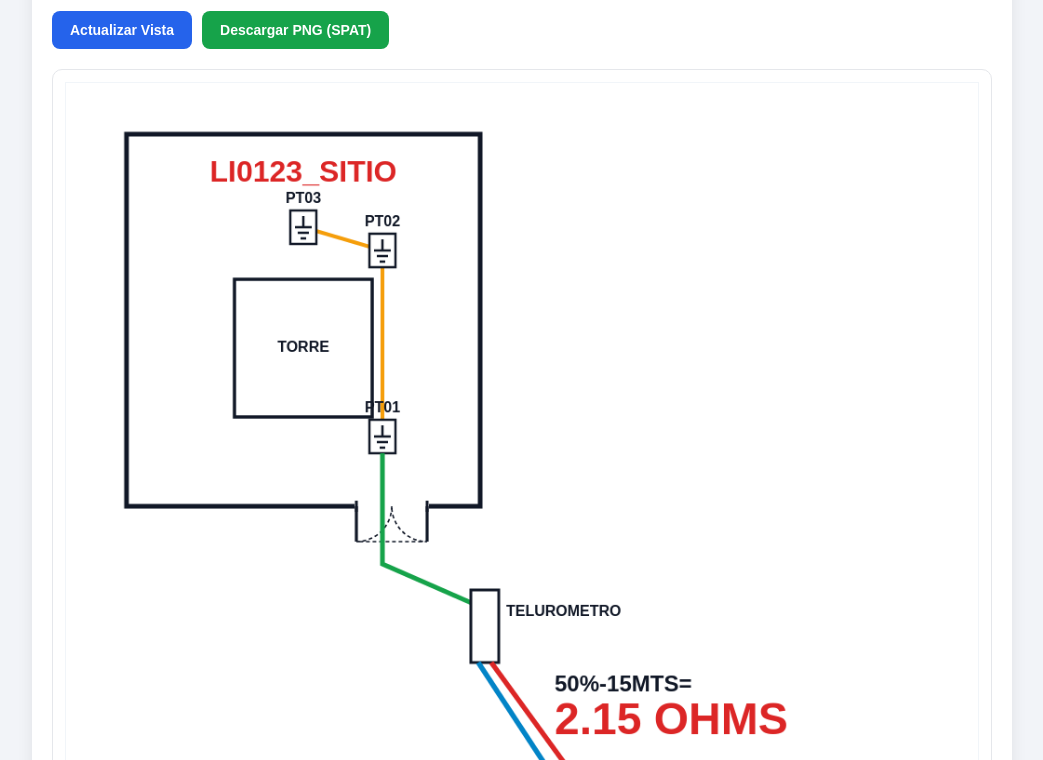
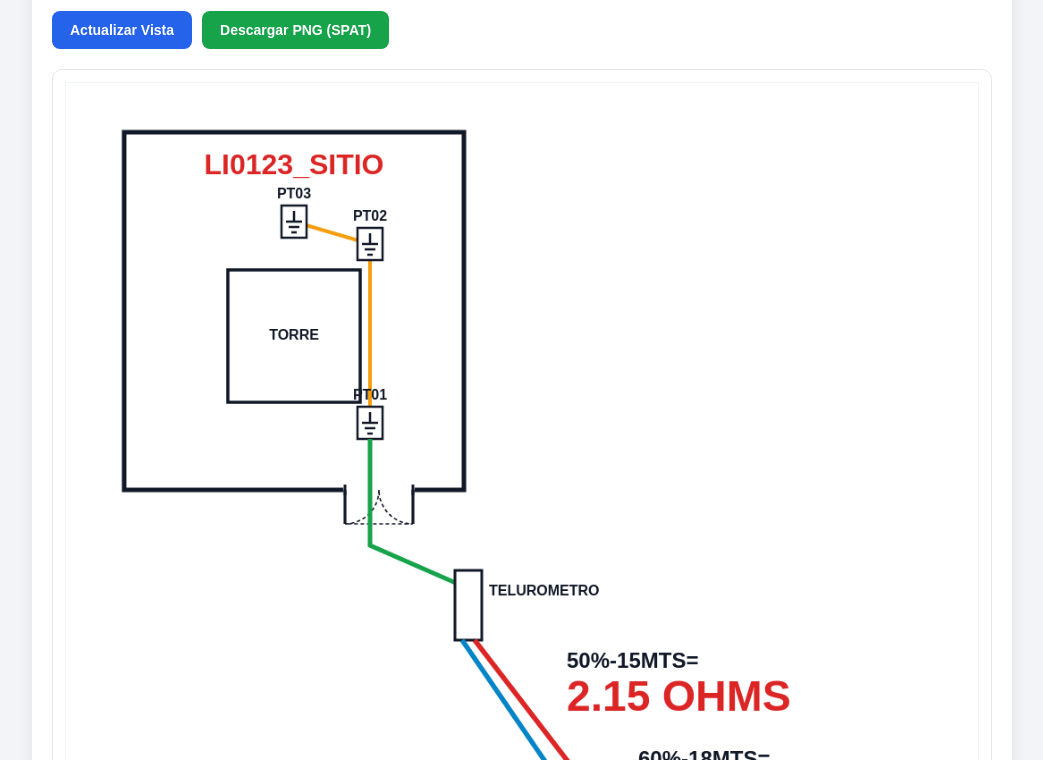
Before and after one commit to anthonyalvaroc-svg/DIAGRAMASMP2026, a plain HTML site: page index.html in a window 1280 px wide. Shown: the part 400-1160 px from the top of the page, without its empty margins (118-1161 px from the left). Drawn offline with Linux system fonts and the light colour scheme.

Commit message:
Add files via upload

```diff
--- a/app.js
+++ b/app.js
@@ -1,7 +1,4 @@
 const FONT_SIZE_RELLENO = 16;
-const FONT_SIZE_SITIO = 32;
-const FONT_SIZE_OHM_PCT = 24;   // Mitad de tamaño respecto a los valores OHMS (48px)
-const FONT_SIZE_OHM_VAL = 48;   // 3x tamaño original para los valores en OHMS
 
 function setFuenteRelleno(ctx, color = "#111827", align = "center", baseline = "middle", size = FONT_SIZE_RELLENO) {
   ctx.fillStyle = color;
@@ -176,7 +173,7 @@ function dibujarPuertaDobleHorizontal(ctx, x, y, anchoTotal, dirY = 1) {
 }
 
 /* =========================================================
-   PESTAÑA 1: DIAGRAMA SPAT (F12M)
+   PESTAÑA 1: DIAGRAMA SPAT (F12M) - INTACTO
    ========================================================= */
 function dibujarSpat() {
   const canvas = document.getElementById("canvasSpat");
@@ -205,11 +202,11 @@ function dibujarSpat() {
 
   const centerX = boxX + boxW / 2;
   ctx.save();
-  setFuenteRelleno(ctx, "#dc2626", "center", "middle", FONT_SIZE_SITIO);
-  ctx.fillText(sitio, centerX, boxY + 42);
+  setFuenteRelleno(ctx, "#dc2626", "center", "middle", 32);
+  ctx.fillText(sitio, centerX, boxY + 38);
   ctx.restore();
 
-  dibujarSimboloTorre(ctx, tipoTorre, centerX, boxY + boxH / 2 + 30, 1);
+  dibujarSimboloTorre(ctx, tipoTorre, centerX, boxY + boxH / 2 + 28, 1);
 
   const posicionesPozos = [
     { x: boxX + 275, y: boxY + 325 },
@@ -266,12 +263,12 @@ function dibujarSpat() {
   ctx.fillRect(telX, telY, telW, telH);
   ctx.strokeRect(telX, telY, telW, telH);
 
-  setFuenteRelleno(ctx, "#111827", "left", "middle");
+  setFuenteRelleno(ctx, "#111827", "left", "middle", 16);
   ctx.fillText("TELUROMETRO", telX + 38, telY + 24);
   ctx.restore();
 
   const endBlueX = 595;
-  const endBlueY = 855;
+  const endBlueY = 845;
   ctx.save();
   ctx.strokeStyle = "#0284c7";
   ctx.lineWidth = 5.5;
@@ -281,7 +278,7 @@ function dibujarSpat() {
   ctx.stroke();
 
   const endRedX = 720;
-  const endRedY = 985;
+  const endRedY = 965;
   ctx.strokeStyle = "#dc2626";
   ctx.lineWidth = 5.5;
   ctx.beginPath();
@@ -290,25 +287,24 @@ function dibujarSpat() {
   ctx.stroke();
   ctx.restore();
 
-  // Lecturas ordenadas: letra negra a la mitad (24px), más abajo y más apegadas a la línea roja
   const lecturas = [
-    { pct: "50%-15MTS=", ohm: `${v50} OHMS`, x: 525, y: 635 },
-    { pct: "60%-18MTS=", ohm: `${v60} OHMS`, x: 585, y: 745 },
-    { pct: "70%-21MTS=", ohm: `${v70} OHMS`, x: 645, y: 855 }
+    { pct: "50%-15MTS=", ohm: `${v50} OHMS`, x: 560, y: 635 },
+    { pct: "60%-18MTS=", ohm: `${v60} OHMS`, x: 640, y: 745 },
+    { pct: "70%-21MTS=", ohm: `${v70} OHMS`, x: 720, y: 855 }
   ];
 
   lecturas.forEach((item) => {
     ctx.save();
-    setFuenteRelleno(ctx, "#111827", "left", "top", FONT_SIZE_OHM_PCT);
+    setFuenteRelleno(ctx, "#111827", "left", "top", 24);
     ctx.fillText(item.pct, item.x, item.y);
 
-    setFuenteRelleno(ctx, "#dc2626", "left", "top", FONT_SIZE_OHM_VAL);
-    ctx.fillText(item.ohm, item.x, item.y + 28);
+    setFuenteRelleno(ctx, "#dc2626", "left", "top", 48);
+    ctx.fillText(item.ohm, item.x, item.y + 30);
     ctx.restore();
   });
 
   ctx.save();
-  setFuenteRelleno(ctx, "#111827", "center", "top");
+  setFuenteRelleno(ctx, "#111827", "center", "top", 18);
   ctx.fillText("30 MTS", endRedX, endRedY + 12);
   ctx.restore();
 
@@ -316,18 +312,12 @@ function dibujarSpat() {
 }
 
 /* =========================================================
-   PESTAÑA 2: ESQUEMA 1 - PERÍMETRO Y COORDENADAS INCLINADAS
+   PESTAÑA 2: ESQUEMA 1 - PERÍMETRO Y COORDENADAS INCLINADAS - INTACTO
    ========================================================= */
-function dibujarCoordInclinada(ctx, x, y, titulo, coordTexto, angleRad, w = 220, h = 64) {
+function dibujarCoordInclinada(ctx, x, y, titulo, coordTexto, angleRad) {
   ctx.save();
   ctx.translate(x, y);
   ctx.rotate(angleRad);
-
-  ctx.fillStyle = "rgba(255, 255, 255, 0.96)";
-  ctx.strokeStyle = "#cbd5e1";
-  ctx.lineWidth = 1.5;
-  ctx.fillRect(-w / 2, -h / 2, w, h);
-  ctx.strokeRect(-w / 2, -h / 2, w, h);
 
   setFuenteRelleno(ctx, "#111827", "center", "middle");
   ctx.fillText(titulo, 0, -13);
@@ -446,111 +436,134 @@ function dibujarPerimetro() {
 
   const sizeMult = Math.max(0.55, Math.min(0.85, Math.min(rectW, rectH) / 480));
   ctx.save();
-  setFuenteRelleno(ctx, "#dc2626", "center", "middle", FONT_SIZE_SITIO);
-  ctx.fillText(sitio, centerRectX, centerRectY - 94 * sizeMult);
+  setFuenteRelleno(ctx, "#dc2626", "center", "middle", 32);
+  ctx.fillText(sitio, centerRectX, centerRectY - 96 * sizeMult);
   ctx.restore();
 
-  dibujarSimboloTorre(ctx, tipoTorre, centerRectX, centerRectY + 18 * sizeMult, sizeMult);
+  dibujarSimboloTorre(ctx, tipoTorre, centerRectX, centerRectY + 20 * sizeMult, sizeMult);
 
   const diagOffsetX = Math.min(125, rectW * 0.24);
   const diagOffsetY = Math.min(78, rectH * 0.22);
-  const boxW = Math.min(235, Math.max(165, rectW * 0.42));
-  const boxH = 62;
 
-  dibujarCoordInclinada(ctx, rectX + diagOffsetX, rectY + diagOffsetY, "COORDENADA A:", coordA, -Math.PI / 4, boxW, boxH);
-  dibujarCoordInclinada(ctx, rectX + rectW - diagOffsetX, rectY + diagOffsetY, "COORDENADA B:", coordB, Math.PI / 4, boxW, boxH);
-  dibujarCoordInclinada(ctx, rectX + rectW - diagOffsetX, rectY + rectH - diagOffsetY, "COORDENADA C:", coordC, -Math.PI / 4, boxW, boxH);
-  dibujarCoordInclinada(ctx, rectX + diagOffsetX, rectY + rectH - diagOffsetY, "COORDENADA D:", coordD, Math.PI / 4, boxW, boxH);
+  dibujarCoordInclinada(ctx, rectX + diagOffsetX, rectY + diagOffsetY, "COORDENADA A:", coordA, -Math.PI / 4);
+  dibujarCoordInclinada(ctx, rectX + rectW - diagOffsetX, rectY + diagOffsetY, "COORDENADA B:", coordB, Math.PI / 4);
+  dibujarCoordInclinada(ctx, rectX + rectW - diagOffsetX, rectY + rectH - diagOffsetY, "COORDENADA C:", coordC, -Math.PI / 4);
+  dibujarCoordInclinada(ctx, rectX + diagOffsetX, rectY + rectH - diagOffsetY, "COORDENADA D:", coordD, Math.PI / 4);
 }
 
 /* =========================================================
-   PESTAÑA 3: ESQUEMA 2 - ELEVACIÓN DE TORRE (8 MODELOS)
+   PESTAÑA 3: ESQUEMA 2 - ELEVACIÓN DE TORRE
    ========================================================= */
 const MODELOS_TORRE = {
   arbol: {
     nombre: "Torre público tipo árbol",
     src: "img/1_torre_arbol.png",
-    sitioPos: { xRatio: 0.74, yRatio: 0.13, align: "center" },
+    sitioPos: { xRatio: 0.72, yRatio: 0.13, align: "center" },
     cotas: (v) => [
-      { texto: `${v.alturaTotal} m`, xRatio: 0.052, yRatio: 0.485, size: 22 },
-      { texto: `${v.alturaBase} m`,  xRatio: 0.892, yRatio: 0.928, size: 22 }
+      // Debajo de "BASE =" en "ALTURA TORRE + BASE =" (izq)
+      { texto: `${v.alturaTotal} m`, xRatio: 0.105, yRatio: 0.505, size: 17 },
+      // Debajo de "BASE =" en "ALTURA BASE =" (der inferior)
+      { texto: `${v.alturaBase} m`,  xRatio: 0.790, yRatio: 0.960, size: 17 }
     ]
   },
   monopolo: {
     nombre: "Torre monopolo",
     src: "img/2_torre_monopolo.png",
-    sitioPos: { xRatio: 0.14, yRatio: 0.15, align: "center" },
+    sitioPos: { xRatio: 0.24, yRatio: 0.15, align: "center" },
     cotas: (v) => [
-      { texto: `${v.alturaTotal} m`, xRatio: 0.062, yRatio: 0.488, size: 23 },
-      { texto: `${v.alturaBase} m`,  xRatio: 0.785, yRatio: 0.956, size: 21 },
-      { texto: `${v.rol1Sup} m`,     xRatio: 0.742, yRatio: 0.066, size: 15 },
-      { texto: `${v.rol1Inf} m`,     xRatio: 0.742, yRatio: 0.128, size: 15 },
-      { texto: `${v.rol2Sup} m`,     xRatio: 0.736, yRatio: 0.189, size: 15 },
-      { texto: `${v.rol2Inf} m`,     xRatio: 0.745, yRatio: 0.251, size: 15 },
-      { texto: `${v.rol3Sup} m`,     xRatio: 0.778, yRatio: 0.312, size: 15 },
-      { texto: `${v.rol3Inf} m`,     xRatio: 0.758, yRatio: 0.371, size: 15 }
+      // Debajo de "BASE =" en "ALTURA TORRE + BASE =" (izq)
+      { texto: `${v.alturaTotal} m`, xRatio: 0.085, yRatio: 0.455, size: 16 },
+      // Debajo de "BASE =" en "ALTURA BASE =" (der inferior)
+      { texto: `${v.alturaBase} m`,  xRatio: 0.705, yRatio: 0.945, size: 16 },
+      // Pegados justo al costado derecho de cada "=" de las roldanas
+      { texto: `${v.rol1Sup} m`,     xRatio: 0.870, yRatio: 0.130, size: 13 },
+      { texto: `${v.rol1Inf} m`,     xRatio: 0.862, yRatio: 0.168, size: 13 },
+      { texto: `${v.rol2Sup} m`,     xRatio: 0.870, yRatio: 0.250, size: 13 },
+      { texto: `${v.rol2Inf} m`,     xRatio: 0.862, yRatio: 0.288, size: 13 },
+      { texto: `${v.rol3Sup} m`,     xRatio: 0.870, yRatio: 0.368, size: 13 },
+      { texto: `${v.rol3Inf} m`,     xRatio: 0.862, yRatio: 0.405, size: 13 }
     ]
   },
   autosoportada_normal: {
     nombre: "Torre autosoportada (roldana normal)",
     src: "img/3_torre_autosoportada_normal.png",
-    sitioPos: { xRatio: 0.15, yRatio: 0.13, align: "center" },
+    sitioPos: { xRatio: 0.22, yRatio: 0.15, align: "center" },
     cotas: (v) => [
-      { texto: `${v.roldanaSup} m`,  xRatio: 0.042, yRatio: 0.618, size: 22 },
-      { texto: `${v.roldanaInf} m`,  xRatio: 0.654, yRatio: 0.658, size: 18 },
-      { texto: `${v.alturaTotal} m`, xRatio: 0.808, yRatio: 0.545, size: 22 },
-      { texto: `${v.alturaBase} m`,  xRatio: 0.422, yRatio: 0.962, size: 20 }
+      // Debajo de "SUPERIOR =" en "ALTURA ROLDANA SUPERIOR =" (izq)
+      { texto: `${v.roldanaSup} m`,  xRatio: 0.105, yRatio: 0.565, size: 16 },
+      // Debajo de "INFERIOR =" en "ALTURA ROLDANA INFERIOR =" (der centro)
+      { texto: `${v.roldanaInf} m`,  xRatio: 0.715, yRatio: 0.630, size: 16 },
+      // Debajo de "BASE =" en "ALTURA TORRE + BASE =" (der extremo)
+      { texto: `${v.alturaTotal} m`, xRatio: 0.860, yRatio: 0.505, size: 16 },
+      // Pegado al costado derecho de "ALTURA BASE =" (centro abajo)
+      { texto: `${v.alturaBase} m`,  xRatio: 0.558, yRatio: 0.946, size: 16 }
     ]
   },
   arriostrada_escalera_gato: {
     nombre: "Torre arriostrada con escalera gato",
     src: "img/4_torre_arriostrada_escalera.png",
-    sitioPos: { xRatio: 0.16, yRatio: 0.14, align: "center" },
+    sitioPos: { xRatio: 0.22, yRatio: 0.14, align: "center" },
     cotas: (v) => [
-      { texto: `${v.alturaBase} m`,     xRatio: 0.200, yRatio: 0.436, size: 19 },
-      { texto: `${v.alturaTotal} m`,    xRatio: 0.576, yRatio: 0.258, size: 21 },
-      { texto: `${v.alturaEscalera} m`, xRatio: 0.674, yRatio: 0.520, size: 18 },
-      { texto: `${v.alturaEdificio} m`, xRatio: 0.882, yRatio: 0.776, size: 21 }
+      // Debajo de "BASE =" en "ALTURA BASE =" (izq)
+      { texto: `${v.alturaBase} m`,     xRatio: 0.180, yRatio: 0.455, size: 16 },
+      // Debajo de "BASE =" en "ALTURA TORRE + BASE =" (der arriba)
+      { texto: `${v.alturaTotal} m`,    xRatio: 0.655, yRatio: 0.305, size: 16 },
+      // Debajo de "GATO =" en "ALTURA ESCALERA GATO =" (der medio)
+      { texto: `${v.alturaEscalera} m`, xRatio: 0.700, yRatio: 0.565, size: 16 },
+      // Debajo de "PARAPETO =" en "ALTURA EDIFICIO SIN PARAPETO =" (der abajo)
+      { texto: `${v.alturaEdificio} m`, xRatio: 0.835, yRatio: 0.855, size: 16 }
     ]
   },
   ventada_edificio: {
     nombre: "Torre ventada con edificio",
     src: "img/5_torre_ventada_edificio.png",
-    sitioPos: { xRatio: 0.16, yRatio: 0.13, align: "center" },
+    sitioPos: { xRatio: 0.22, yRatio: 0.14, align: "center" },
     cotas: (v) => [
-      { texto: `${v.alturaTotal} m`,    xRatio: 0.700, yRatio: 0.312, size: 22 },
-      { texto: `${v.alturaBase} m`,     xRatio: 0.440, yRatio: 0.516, size: 19 },
-      { texto: `${v.alturaEdificio} m`, xRatio: 0.885, yRatio: 0.794, size: 22 }
+      // Debajo de "BASE =" en "ALTURA TORRE + BASE =" (der arriba)
+      { texto: `${v.alturaTotal} m`,    xRatio: 0.760, yRatio: 0.375, size: 16 },
+      // Pegado al costado derecho de "ALTURA BASE =" (centro)
+      { texto: `${v.alturaBase} m`,     xRatio: 0.562, yRatio: 0.517, size: 15 },
+      // Debajo de "PARAPETO =" en "ALTURA EDIFICIO SIN PARAPETO =" (der abajo)
+      { texto: `${v.alturaEdificio} m`, xRatio: 0.835, yRatio: 0.875, size: 16 }
     ]
   },
   ventada_piso: {
     nombre: "Torre ventada de piso",
     src: "img/6_torre_ventada_piso.png",
-    sitioPos: { xRatio: 0.15, yRatio: 0.16, align: "center" },
+    sitioPos: { xRatio: 0.22, yRatio: 0.14, align: "center" },
     cotas: (v) => [
-      { texto: `${v.alturaTotal} m`, xRatio: 0.665, yRatio: 0.562, size: 22 },
-      { texto: `${v.alturaBase} m`,  xRatio: 0.460, yRatio: 0.976, size: 19 }
+      // Debajo de "PEDESTAL =" en "ALTURA TORRE + PEDESTAL =" (der)
+      { texto: `${v.alturaTotal} m`, xRatio: 0.840, yRatio: 0.575, size: 16 },
+      // Pegado al costado derecho de "ALTURA BASE =" (centro abajo)
+      { texto: `${v.alturaBase} m`,  xRatio: 0.558, yRatio: 0.955, size: 15 }
     ]
   },
   autosoportada_encima: {
     nombre: "Torre autosoportada (roldana encima)",
     src: "img/7_torre_autosoportada_encima.png",
-    sitioPos: { xRatio: 0.16, yRatio: 0.13, align: "center" },
+    sitioPos: { xRatio: 0.22, yRatio: 0.15, align: "center" },
     cotas: (v) => [
-      { texto: `${v.roldanaSup} m`,  xRatio: 0.044, yRatio: 0.588, size: 18 },
-      { texto: `${v.roldanaInf} m`,  xRatio: 0.662, yRatio: 0.602, size: 18 },
-      { texto: `${v.alturaTotal} m`, xRatio: 0.828, yRatio: 0.514, size: 20 },
-      { texto: `${v.alturaBase} m`,  xRatio: 0.418, yRatio: 0.960, size: 20 }
+      // Debajo de "SUPERIOR =" en "ALTURA ROLDANA SUPERIOR =" (izq)
+      { texto: `${v.roldanaSup} m`,  xRatio: 0.105, yRatio: 0.565, size: 16 },
+      // Debajo de "INFERIOR =" en "ALTURA ROLDANA INFERIOR =" (der centro)
+      { texto: `${v.roldanaInf} m`,  xRatio: 0.715, yRatio: 0.630, size: 16 },
+      // Debajo de "BASE =" en "ALTURA TORRE + BASE =" (der extremo)
+      { texto: `${v.alturaTotal} m`, xRatio: 0.860, yRatio: 0.505, size: 16 },
+      // Pegado al costado derecho de "ALTURA BASE =" (centro abajo)
+      { texto: `${v.alturaBase} m`,  xRatio: 0.558, yRatio: 0.946, size: 16 }
     ]
   },
   arriostrada_edificio_normal: {
     nombre: "Torre arriostrada con edificio normal",
     src: "img/8_torre_arriostrada_edificio.png",
-    sitioPos: { xRatio: 0.16, yRatio: 0.13, align: "center" },
+    sitioPos: { xRatio: 0.22, yRatio: 0.14, align: "center" },
     cotas: (v) => [
-      { texto: `${v.alturaBase} m`,     xRatio: 0.304, yRatio: 0.528, size: 19 },
-      { texto: `${v.alturaTotal} m`,    xRatio: 0.676, yRatio: 0.318, size: 21 },
-      { texto: `${v.alturaEdificio} m`, xRatio: 0.838, yRatio: 0.785, size: 21 }
+      // Debajo de "BASE =" en "ALTURA BASE =" (izq medio)
+      { texto: `${v.alturaBase} m`,     xRatio: 0.195, yRatio: 0.575, size: 16 },
+      // Debajo de "BASE =" en "ALTURA TORRE + BASE =" (der arriba)
+      { texto: `${v.alturaTotal} m`,    xRatio: 0.785, yRatio: 0.370, size: 16 },
+      // Debajo de "PARAPETO =" en "ALTURA EDIFICIO SIN PARAPETO =" (der abajo)
+      { texto: `${v.alturaEdificio} m`, xRatio: 0.835, yRatio: 0.865, size: 16 }
     ]
   }
 };
@@ -651,18 +664,22 @@ function dibujarTorreElevacion() {
       ctx.strokeRect(40, 40, canvas.width - 80, canvas.height - 80);
       ctx.setLineDash([]);
 
-      setFuenteRelleno(ctx, "#dc2626", "center", "middle", 20);
-      ctx.fillText(modelo.nombre.toUpperCase(), canvas.width / 2, canvas.height / 2 - 40);
+      setFuenteRelleno(ctx, "#dc2626", "center", "middle", 28);
+      ctx.fillText(sitio, canvas.width / 2, canvas.height / 2 - 90);
+
+      setFuenteRelleno(ctx, "#111827", "center", "middle", 20);
+      ctx.fillText(modelo.nombre.toUpperCase(), canvas.width / 2, canvas.height / 2 - 30);
 
       setFuenteRelleno(ctx, "#334155", "center", "middle", 15);
-      ctx.fillText(`Ruta esperada: ${modelo.src}`, canvas.width / 2, canvas.height / 2);
-      ctx.fillText("O usa el selector de archivo superior para insertar la imagen sin modificar su forma.", canvas.width / 2, canvas.height / 2 + 30);
+      ctx.fillText(`Ruta esperada: ${modelo.src}`, canvas.width / 2, canvas.height / 2 + 10);
+      ctx.fillText("O usa el selector de archivo superior para insertar la imagen sin modificar su forma.", canvas.width / 2, canvas.height / 2 + 40);
       ctx.restore();
       return;
     }
 
     setAviso("avisoTorre", avisos.join(" "));
 
+    // Escalar manteniendo 100% intacta la relación de aspecto original
     const pad = 20;
     const maxW = canvas.width - pad * 2;
     const maxH = canvas.height - pad * 2;
@@ -674,34 +691,22 @@ function dibujarTorreElevacion() {
 
     ctx.drawImage(img, drawX, drawY, drawW, drawH);
 
-    // Dibujar nombre del sitio en tamaño grande (32px) en Esquema 2 - Torre
-    if (modelo.sitioPos) {
-      const sx = drawX + drawW * modelo.sitioPos.xRatio;
-      const sy = drawY + drawH * modelo.sitioPos.yRatio;
-      ctx.save();
-      setFuenteRelleno(ctx, "#dc2626", modelo.sitioPos.align || "center", "middle", FONT_SIZE_SITIO);
-      ctx.fillText(sitio, sx, sy);
-      ctx.restore();
-    }
+    // Nombre del sitio en zona libre
+    const sPos = modelo.sitioPos || { xRatio: 0.22, yRatio: 0.14, align: "center" };
+    ctx.save();
+    setFuenteRelleno(ctx, "#dc2626", sPos.align || "center", "middle", 28);
+    ctx.fillText(sitio, drawX + drawW * sPos.xRatio, drawY + drawH * sPos.yRatio);
+    ctx.restore();
 
-    // Dibujar valores de altura con mismo color y proporción que los textos originales sin cubrir letras
+    // Valores numéricos integrados junto/debajo de cada etiqueta sin cubrir texto ni alejarse
     const etiquetas = modelo.cotas(valores);
     etiquetas.forEach((item) => {
       const tx = drawX + drawW * item.xRatio;
       const ty = drawY + drawH * item.yRatio;
-      const fontSize = Math.round((item.size || 20) * (drawW / 700));
+      const fSize = item.size || 16;
 
       ctx.save();
-      ctx.font = `900 ${fontSize}px Arial, Helvetica, sans-serif`;
-      ctx.textAlign = "left";
-      ctx.textBaseline = "middle";
-
-      // Contorno blanco sutil para mantener nitidez si pasa cerca de una línea de grilla
-      ctx.lineWidth = 3;
-      ctx.strokeStyle = "rgba(255, 255, 255, 0.9)";
-      ctx.strokeText(item.texto, tx, ty);
-
-      ctx.fillStyle = "#1f2937";
+      setFuenteRelleno(ctx, "#1f2937", "left", "middle", fSize);
       ctx.fillText(item.texto, tx, ty);
       ctx.restore();
     });
--- a/index.html
+++ b/index.html
@@ -4,7 +4,7 @@
   <meta charset="UTF-8" />
   <meta name="viewport" content="width=device-width, initial-scale=1.0" />
   <title>Generador de Esquemas Técnicos (SPAT / Perímetro / Torre)</title>
-  <link rel="stylesheet" href="styles.css?v=5" />
+  <link rel="stylesheet" href="styles.css?v=7" />
 </head>
 <body>
   <div class="container">
@@ -34,7 +34,9 @@
       </button>
     </nav>
 
-    <!-- PESTAÑA 1: F12M - SPAT -->
+    <!-- =====================================================
+         PESTAÑA 1: F12M - SPAT
+         ===================================================== -->
     <section id="tabSpat" class="tab-panel active" role="tabpanel">
       <div class="grid-form">
         <div class="field">
@@ -84,11 +86,13 @@
       </div>
 
       <div class="canvas-wrap">
-        <canvas id="canvasSpat" width="980" height="1060"></canvas>
+        <canvas id="canvasSpat" width="1020" height="1040"></canvas>
       </div>
     </section>
 
-    <!-- PESTAÑA 2: ESQUEMA 1 - PERÍMETRO -->
+    <!-- =====================================================
+         PESTAÑA 2: ESQUEMA 1 - PERÍMETRO
+         ===================================================== -->
     <section id="tabPerimetro" class="tab-panel" role="tabpanel">
       <div class="grid-form">
         <div class="field">
@@ -145,7 +149,9 @@
       </div>
     </section>
 
-    <!-- PESTAÑA 3: ESQUEMA 2 - TORRE -->
+    <!-- =====================================================
+         PESTAÑA 3: ESQUEMA 2 - TORRE (8 MODELOS CON IMAGEN FIJA)
+         ===================================================== -->
     <section id="tabTorre" class="tab-panel" role="tabpanel">
       <div class="grid-form">
         <div class="field">
@@ -172,6 +178,7 @@
           <input type="number" id="alturaBase" step="0.01" min="0" value="1.20" />
         </div>
 
+        <!-- Campos para Autosoportada (Normal / Encima) -->
         <div class="field grp-roldana-std" hidden>
           <label for="roldanaSup">Altura Roldana Superior (m)</label>
           <input type="number" id="roldanaSup" step="0.01" min="0" value="28.50" />
@@ -182,6 +189,7 @@
           <input type="number" id="roldanaInf" step="0.01" min="0" value="27.30" />
         </div>
 
+        <!-- Campos para Monopolo (3 cuerpos de roldanas) -->
         <div class="field grp-monopolo" hidden>
           <label for="rol1Sup">Altura Roldana 1 Superior (m)</label>
           <input type="number" id="rol1Sup" step="0.01" min="0" value="29.00" />
@@ -207,11 +215,13 @@
           <input type="number" id="rol3Inf" step="0.01" min="0" value="21.80" />
         </div>
 
+        <!-- Campo para Escalera Gato -->
         <div class="field grp-escalera" hidden>
           <label for="alturaEscaleraGato">Altura Escalera Gato (m)</label>
           <input type="number" id="alturaEscaleraGato" step="0.01" min="0" value="2.40" />
         </div>
 
+        <!-- Campo para Edificio sin parapeto -->
         <div class="field grp-edificio" hidden>
           <label for="alturaEdificio">Altura Edificio sin Parapeto (m)</label>
           <input type="number" id="alturaEdificio" step="0.01" min="0" value="12.00" />
@@ -236,6 +246,6 @@
     </section>
   </div>
 
-  <script src="app.js?v=5"></script>
+  <script src="app.js?v=7"></script>
 </body>
 </html>
```
Also changed, not shown: 1 other file.
